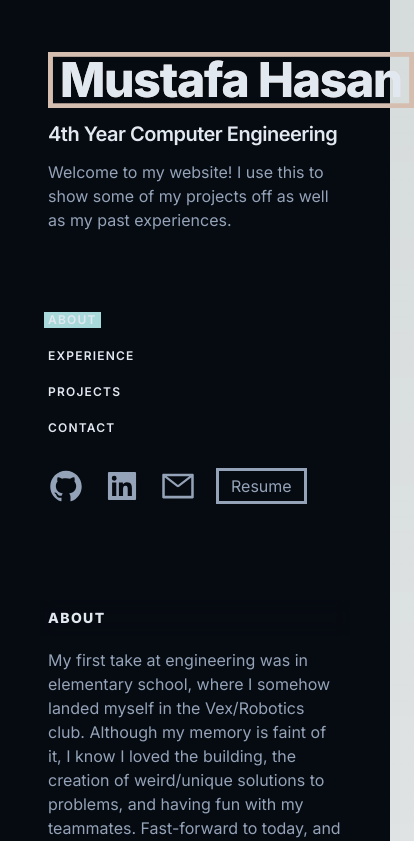
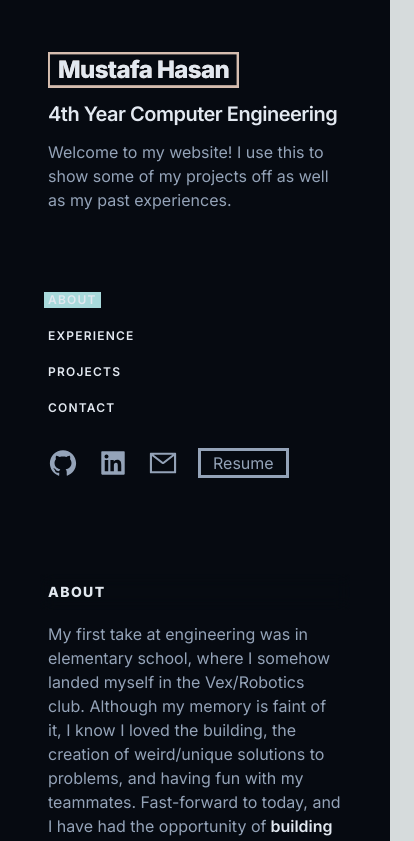
Before and after one commit to sm0hasan/react-portfolio, a Next.js app: page / in a window 390 px wide. Shown: the top 841 px of the page, 414 px wide, since content can reach past the window. Built offline with nearby package versions, Linux system fonts and the light colour scheme.

Commit message:
responsiveness

```diff
--- a/app/page.js
+++ b/app/page.js
@@ -192,7 +192,7 @@
           <section className=" static md:sticky md:top-14 md:z-40 md:w-1/2 py-8 px-12 flex flex-col justify-start md:justify-between md:h-[90vh] sm:mr-10">
             <div className="shift">
               <h1
-                className={`${interBold.className} text-5xl text-slate-200 text-nowrap w-fit tracking-tight name px-2`}
+                className={`${interBold.className} md:text-5xl text-2xl text-slate-200 text-nowrap w-fit tracking-tight name px-2`}
               >
                 Mustafa Hasan
               </h1>
@@ -229,7 +229,7 @@
                 </a>
               </div>
             </div>
-            <div className="py-8 text-4xl flex gap-5 text-slate-400 shift">
+            <div className="py-8 md:text-4xl text-3xl flex gap-5 text-slate-400 shift flex-wrap">
               <a href="https://github.com/sm0hasan" target="_blank">
                 <AiFillGithub className="hover:text-slate-200"/>
               </a>
@@ -240,7 +240,7 @@
                 <AiOutlineMail className="hover:text-slate-200"/>
               </a>
               <Link href={'/ResumeFall24.pdf'} locale="false" target="_blank" alt="Resume" className="flex" rel="noopener noreferrer" aria-label="Downlod Resume">
-                <div className={`${inter.className} text-base border-slate-400 text-slate-400 px-3 border-[3px] flex flex-col justify-center hover:text-[#a8dadc] hover:border-[#a8dadc]`}>
+                <div className={`${inter.className} md:text-base text-base border-slate-400 text-slate-400 px-3 border-[3px] flex flex-col justify-center hover:text-[#a8dadc] hover:border-[#a8dadc]`}>
                   Resume
                 </div>
               </Link>
```
